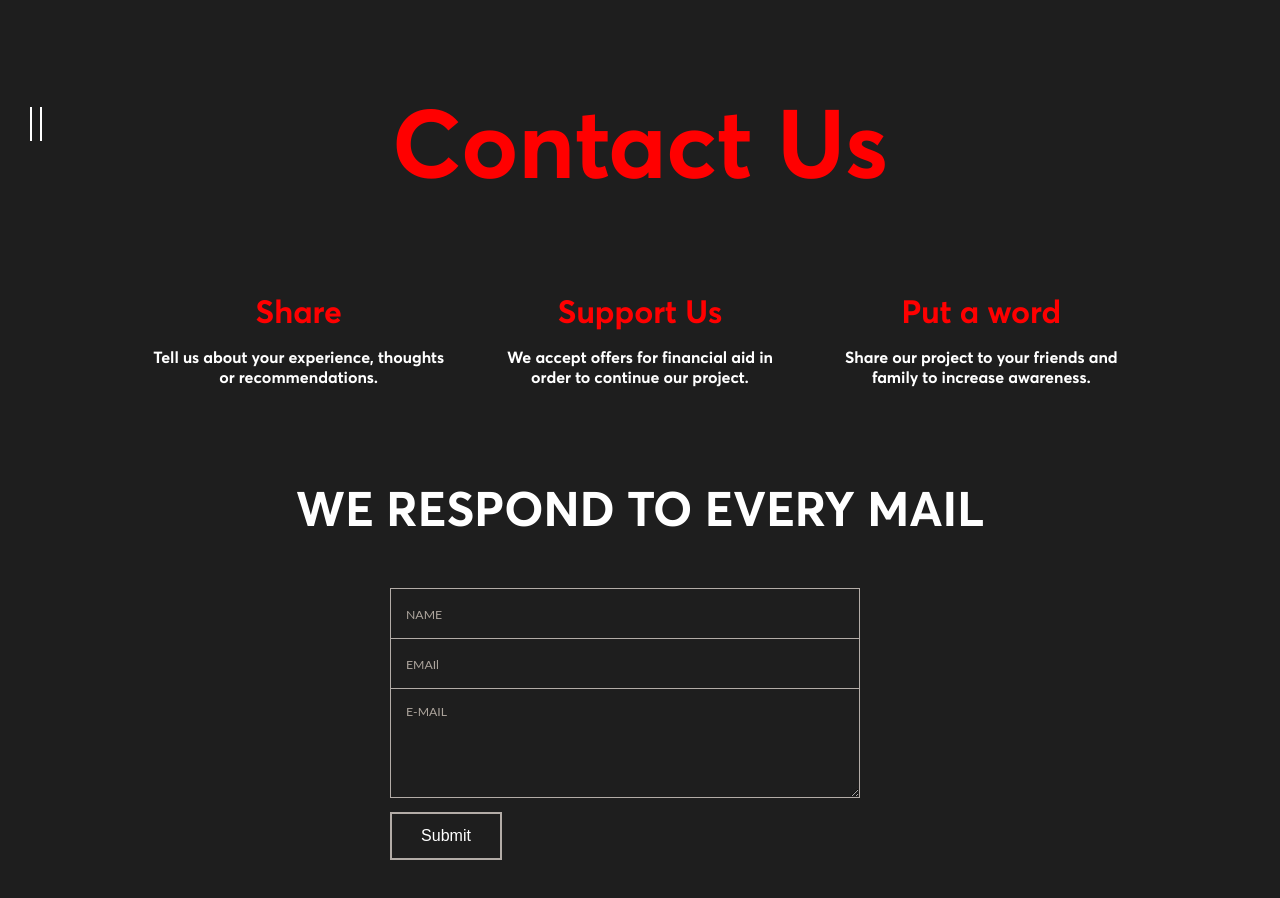
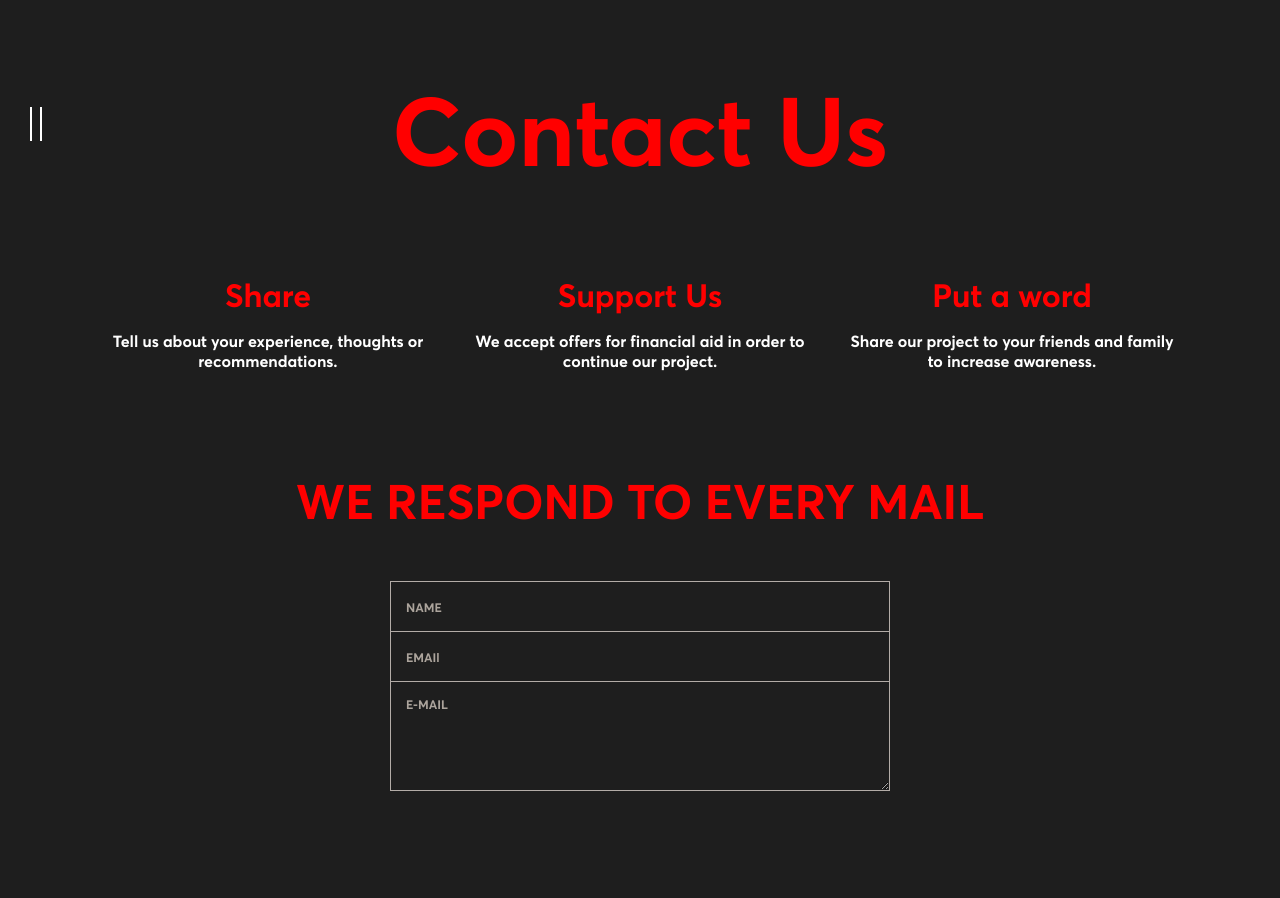
Before and after one commit to Nicolooo/georgia, a Next.js app: page /en/contact in a window 1280 px wide. Shown: the top 898 px of the page. After the commit the page ends 800 px from the top, so only its background shows below. Built offline with nearby package versions, Linux system fonts and the light colour scheme.

Commit message:
contact page fix + resp
made contact page fixed and responsive
add some classes

```diff
--- a/comp/Contact/Form.js
+++ b/comp/Contact/Form.js
@@ -94,7 +94,7 @@ const FormC = () => {
           placeholder="E-MAIL"
           className="form-textarea"
         />
-      <button type="submit" disabled={status.submitting} className="con-sub" >
+      <button type="submit" disabled={status.submitting} className="btn con-sub" >
           {!status.submitting
             ? !status.submitted
               ? 'Submit'
--- a/pages/en/contact.js
+++ b/pages/en/contact.js
@@ -9,16 +9,16 @@ const contact = () => {
         <>
         <SEO title="Contact"/>
         <Menu />
-        <div className="contact-wrapper">
-            <div className="contact-sct">
+        <div className="container-fluid">
+            <div className="container">
                 <h3 className="contact-headline" data-aos="fade-up">Contact Us</h3>
             </div>
-            <div className="contact-cards">
-            <Card title="Share" body="Tell us about your experience, thoughts or recommendations."/>
-            <Card title="Support Us" body="We accept offers for financial aid in order to continue our project."/>
-            <Card title="Put a word" body="Share our project to your friends and family to increase awareness."/>
+            <div className="container row">
+                <Card title="Share" body="Tell us about your experience, thoughts or recommendations."/>
+                <Card title="Support Us" body="We accept offers for financial aid in order to continue our project."/>
+                <Card title="Put a word" body="Share our project to your friends and family to increase awareness."/>
             </div>
-            <div className="contact-form">
+            <div className="contact-form container">
             <FormC />
             </div>
         </div>
--- a/styles/globals.css
+++ b/styles/globals.css
@@ -23,6 +23,7 @@ body {
   margin: 0;
   height: 100%;
   background: #1E1E1E;
+  overflow-x: hidden;
 }
 ::selection{
 	background: #ff0000;
@@ -60,6 +61,39 @@ body::-webkit-scrollbar {
     padding-left: .75rem;
     margin-right: auto;
     margin-left: auto;
+}
+
+.row{
+	display: flex;
+    flex-wrap: wrap;
+	margin-top: 5rem;
+    margin-bottom: 5rem;
+  }
+
+/* main components */
+.btn {
+	font-family: var(--averca), sans-serif;
+	font-weight: 400;
+	font-size: 0.875em;
+	text-transform: uppercase;
+	display: inline-block;
+    line-height: 1.5;
+    color: #fff;
+    text-align: center;
+    text-decoration: none;
+    vertical-align: middle;
+    cursor: pointer;
+    user-select: none;
+    background-color: transparent;
+    border: 2px #b3aca7 solid;
+    padding: 0.375rem 0.75rem;
+    transition: color .15s ease-in-out,background-color .15s ease-in-out,border-color .15s ease-in-out,box-shadow .15s ease-in-out;
+}
+
+.btn:hover {
+	background-color: #ff0000;
+	border-color: transparent;
+	box-shadow: 3px 3px 4px 0px #3c3c3c;
 }
 
 /* Language */
@@ -537,36 +571,22 @@ body::-webkit-scrollbar {
 }
 
 /*  Contact */
-.contact-wrapper{
-	height: 120vh;
-	display: flex;
-	flex-direction: column;
-	align-content: center;
-	justify-content: center;
-
-}
 .contact-headline{
-	font-size: 6em;
+	padding-top: 72px;
+	font-size: 3em;
 	font-family: var(--averca);
 	color: red;
 	align-self: center;
+	text-align: center;
 }
 /* cards */
 .contact-cards{
-	height: 10vh;
-	flex-wrap: wrap;
-    width:80%;
-    margin: 0 auto;
 	display: flex;
-	margin-bottom: 5em;
+    flex-wrap: wrap;
 }
 .contact-card{
-	width: 5cm;
-	height: 6cm;
-	text-align: center;
-	display: block;
-    box-sizing: border-box;
-    flex: 33.3%;
+	width: 100%;
+    text-align: center;
     padding: 5px;
 }
 .contact-card-head{
@@ -582,12 +602,8 @@ body::-webkit-scrollbar {
 	text-align: center;
 }
 .contact-sct{
-	height: 70vh;
 	display: flex;
-	flex-direction: row;
-	align-content: center;
-	justify-content: center;
-	width: 100%;
+    flex-wrap: wrap;
 }
 .contact-form-wrap{
 	height: 10vh;
@@ -683,13 +699,15 @@ body::-webkit-scrollbar {
   }
   #form {
 	position: relative;
-	width: 500px;
-	margin: 50px auto 100px auto;
+    max-width: 500px;
+    width: 100%;
+    margin: 50px auto 50px auto;
   }
   .form-input {
-	font-family: 'Lato', sans-serif;
+	display: block;
+	font-family: var(--averca), sans-serif;
 	font-size: 0.875em;
-	width: 470px;
+	width: 100%;
 	height: 50px;
 	padding: 0px 15px 0px 15px;
 	background: transparent;
@@ -707,15 +725,14 @@ body::-webkit-scrollbar {
 	color: #e2dedb;
   }
   .form-textarea {
-	width: 470px;
-	max-width: 470px;
+	width: 100%;
 	height: 110px;
 	max-height: 110px;
 	padding: 15px;
 	background: transparent;
 	outline: none;
 	color: #726659;
-	font-family: 'Lato', sans-serif;
+	font-family: var(--averca), sans-serif;
 	font-size: 0.875em;
 	border: solid 1px #b3aca7;
 	transition: all 0.3s ease-in-out;
@@ -728,26 +745,19 @@ body::-webkit-scrollbar {
 	background: #b3aca7;
 	color: #e2dedb;
   }
-  .contact-form{
-	  height: 70vh;
-	  display: flex;
-	  align-items: center;
-	  justify-content: flex-end;
-	  flex-direction: column;
+  .row{
+	display: flex;
+    flex-wrap: wrap;
   }
   .con-sub{
-	  border: 2px #b3aca7 solid;
-	  background-color: transparent;
-	  width: 7em;
-	  height: 3em;
-	  margin-top: 10px;
-	  color: white;
+	width: 100%;
+	height: 3em;
+	margin-top: 10px;
   }
   .con-title{
-	  margin-top: 2rem;
-	  font-size: 3em;
+	  font-size: 1.2em;
 	  text-align: center;
-	  color: white;
+	  color: #ff0000;
 	  font-family: var(--averca);
   }
 /* Programs */
@@ -825,12 +835,45 @@ body::-webkit-scrollbar {
 	.container, .container-md, .container-sm {
 		max-width: 720px;
 	}
+	.contact-headline {
+		font-size: 6em;
+	}
+	.con-title{
+		font-size: 3em;
+		text-align: center;
+		color: #ff0000;
+		font-family: var(--averca);
+	}
 }
 
 /* Large devices (desktops, 992px and up) */
 @media (min-width: 992px) {
 	.container, .container-lg, .container-md, .container-sm {
 		max-width: 960px;
+	}
+	.contact-card{
+		flex: 0 0 auto;
+		width: 33.3333333333%;
+		text-align: center;
+		padding: 5px;
+	}
+	.contact-card-head{
+		font-size: 2em;
+		font-family: var(--averca);
+		color: red;
+	}
+	.contact-card-body{
+		font-size: 1em;
+		font-family: var(--averca);
+		color: white;
+		padding: 16px;
+		text-align: center;
+	}
+	.contact-form{
+		display: flex;
+		align-items: center;
+		justify-content: flex-end;
+		flex-direction: column;
 	}
 }
 
@@ -848,6 +891,10 @@ body::-webkit-scrollbar {
 	}
 }
 
+/* Only for Phones */
+@media (max-width: 540px) {
+
+}
 
  @media screen and (max-width: 600px) {
   .menu-inside .menu-nav-container {
```
Also changed, not shown: comp/Footer/Footer.js (+6 -4 lines).
